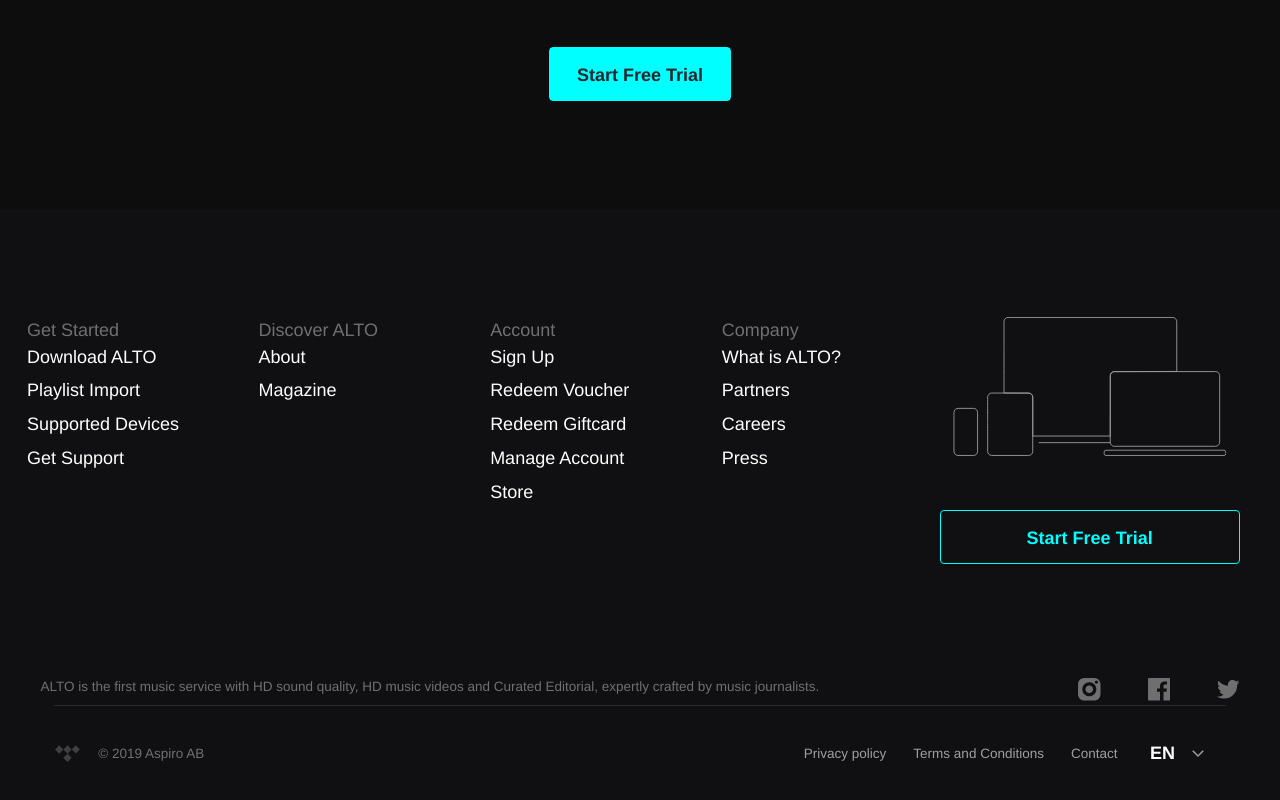
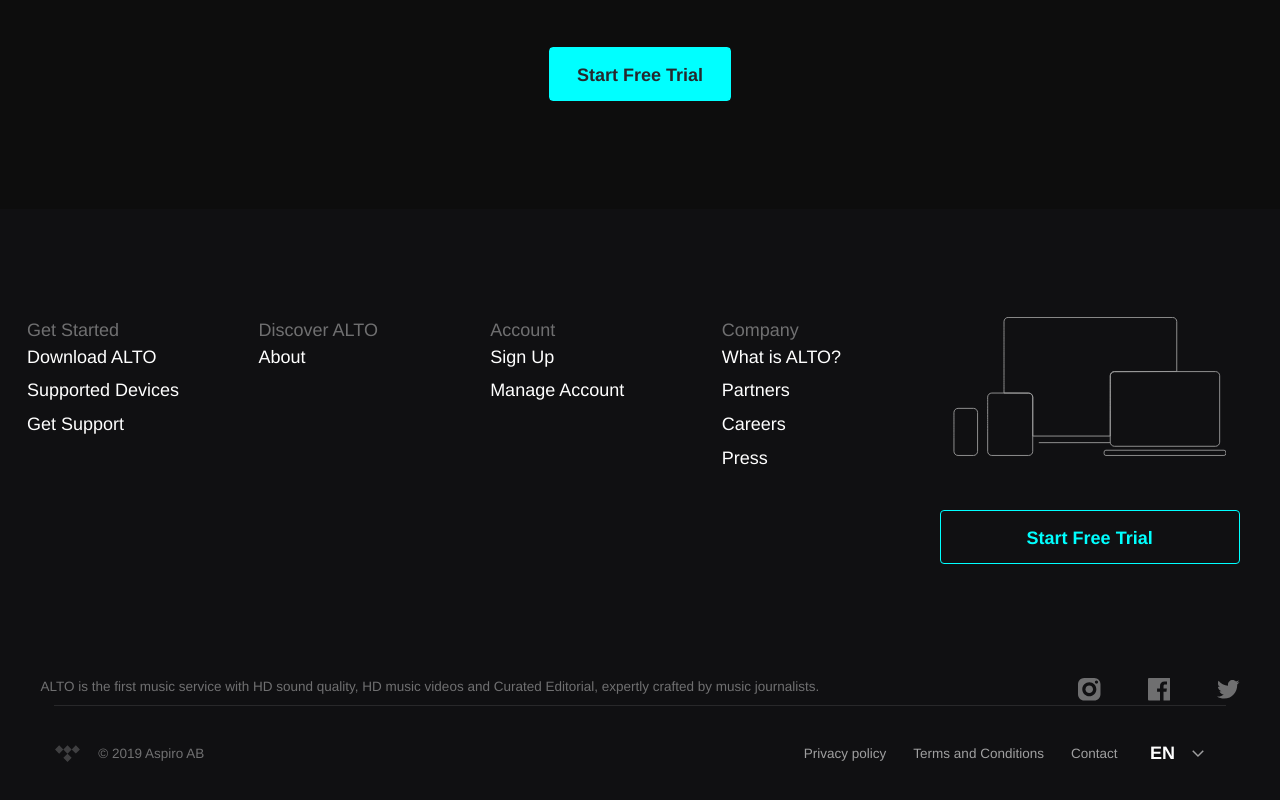
Before and after one commit to Paul-Taiwo/Alto-UI, a plain HTML site: page index.html in a window 1280 px wide. Shown: the part 2354-3154 px from the top of the page. Drawn offline with Linux system fonts and the light colour scheme; a web font is replaced by a local one.

Commit message:
Remove unwanted links

```diff
--- a/index.html
+++ b/index.html
@@ -422,7 +422,6 @@
                           href="#" class="primary-hover">Start
                           Free Trial</a></li>
                       <li class="baseline-flow"><a href="download" class="primary-hover">Download ALTO</a></li>
-                      <li class="baseline-flow"><a href="import-playlist" class="primary-hover">Playlist Import</a></li>
                       <li class="baseline-flow"><a href="supported-devices" class="primary-hover">Supported Devices</a>
                       </li>
                       <li class="baseline-flow"><a href="help" class="primary-hover">Get Support</a></li>
@@ -432,7 +431,6 @@
                       class="opacity-40 block baseline-flow">Discover ALTO</span>
                     <ul class="list-style-none">
                       <li class="baseline-flow"><a href="about" class="primary-hover">About</a></li>
-                      <li class="baseline-flow"><a href="#" class="primary-hover">Magazine</a></li>
                     </ul>
                   </div>
                   <div class="col-3 col-md-6 col-sm-6 col-xs-fullwidth margin-bottom-md-max-2"><span
@@ -440,11 +438,8 @@
                     <ul class="list-style-none">
                       <li class="baseline-flow"><a href="#"
                           class="primary-hover">Sign Up</a></li>
-                      <li class="baseline-flow"><a href="voucher" class="primary-hover">Redeem Voucher</a></li>
-                      <li class="baseline-flow"><a href="giftcard" class="primary-hover">Redeem Giftcard</a></li>
                       <li class="baseline-flow"><a href="#" class="primary-hover">Manage
                           Account</a></li>
-                      <li class="baseline-flow"><a href="#" class="primary-hover">Store</a></li>
                     </ul>
                   </div>
                   <div class="col-3 col-md-6 col-sm-6 col-xs-fullwidth"><span
```
